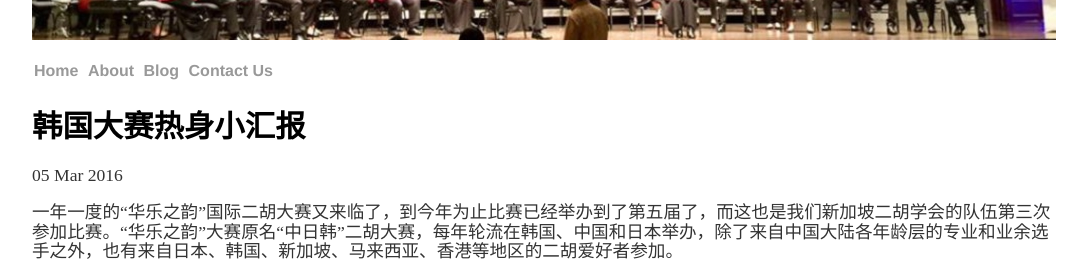
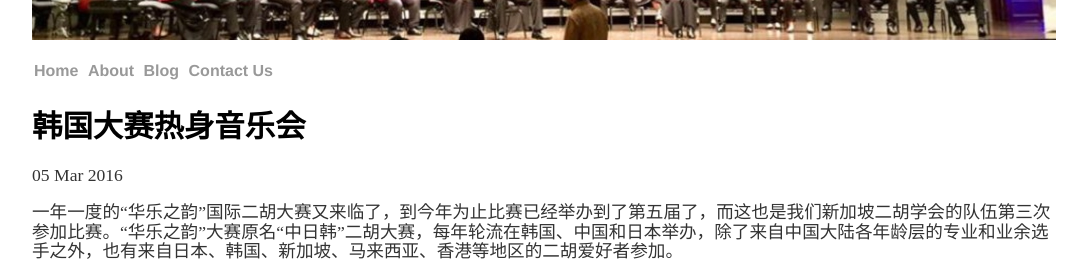
Before and after one commit to sgerhusociety/sgerhusociety.github.io, a Jekyll site: the page built from _posts/2016-03-05-korea-contest-prepare.md, in a window 1280 px wide and 900 px high, scrolled down 338 px. Shown: the part 151-428 px from the top of the window, without its empty margins (96-1183 px from the left). Built offline with Jekyll 4.4.1, drawn with Linux system fonts in a browser that asks for light colours; comment, search, counter and statistics services are not loaded.

Commit message:
chores: update blog

```diff
--- a/_posts/2016-03-05-korea-contest-prepare.md
+++ b/_posts/2016-03-05-korea-contest-prepare.md
@@ -1,6 +1,6 @@
 ---
 layout: post
-title: "韩国大赛热身小汇报"
+title: "韩国大赛热身音乐会"
 date: 2016-03-05
 ---
 一年一度的“华乐之韵”国际二胡大赛又来临了，到今年为止比赛已经举办到了第五届了，而这也是我们新加坡二胡学会的队伍第三次参加比赛。“华乐之韵”大赛原名“中日韩”二胡大赛，每年轮流在韩国、中国和日本举办，除了来自中国大陆各年龄层的专业和业余选手之外，也有来自日本、韩国、新加坡、马来西亚、香港等地区的二胡爱好者参加。
```
